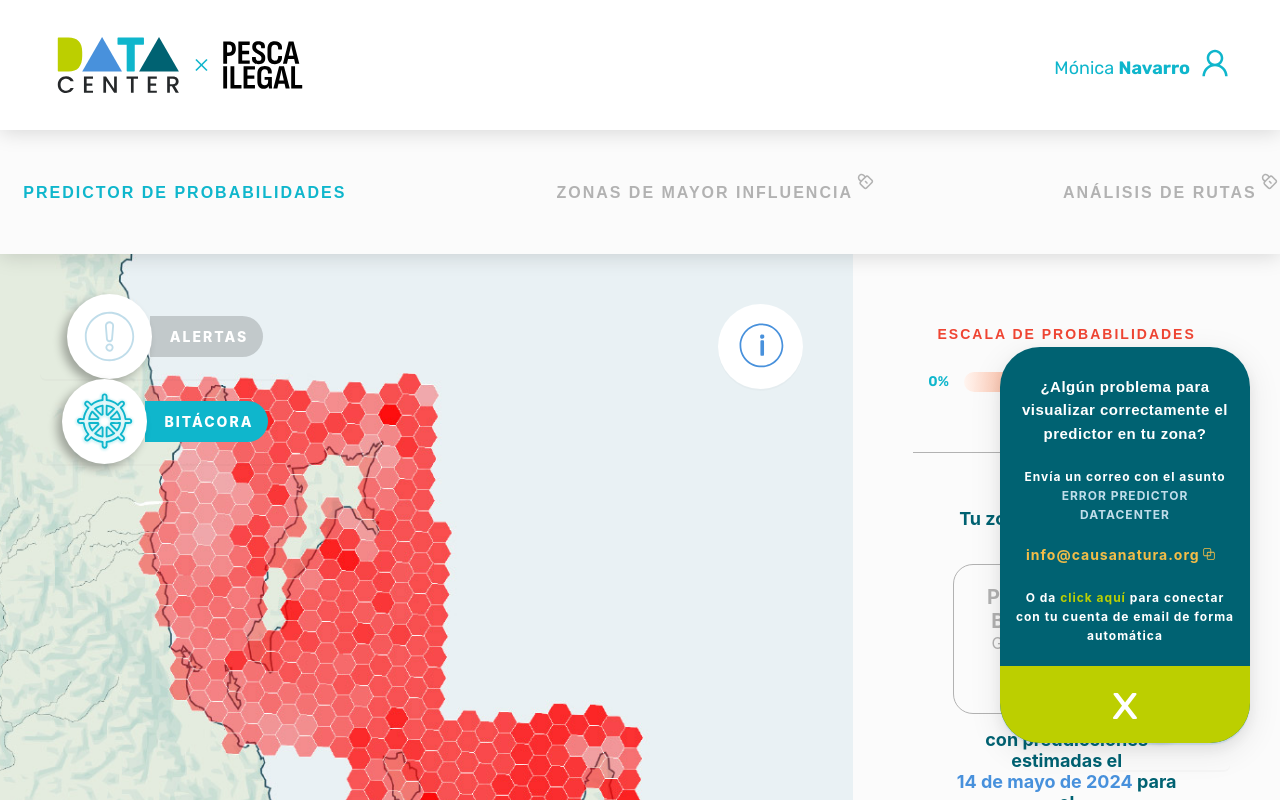
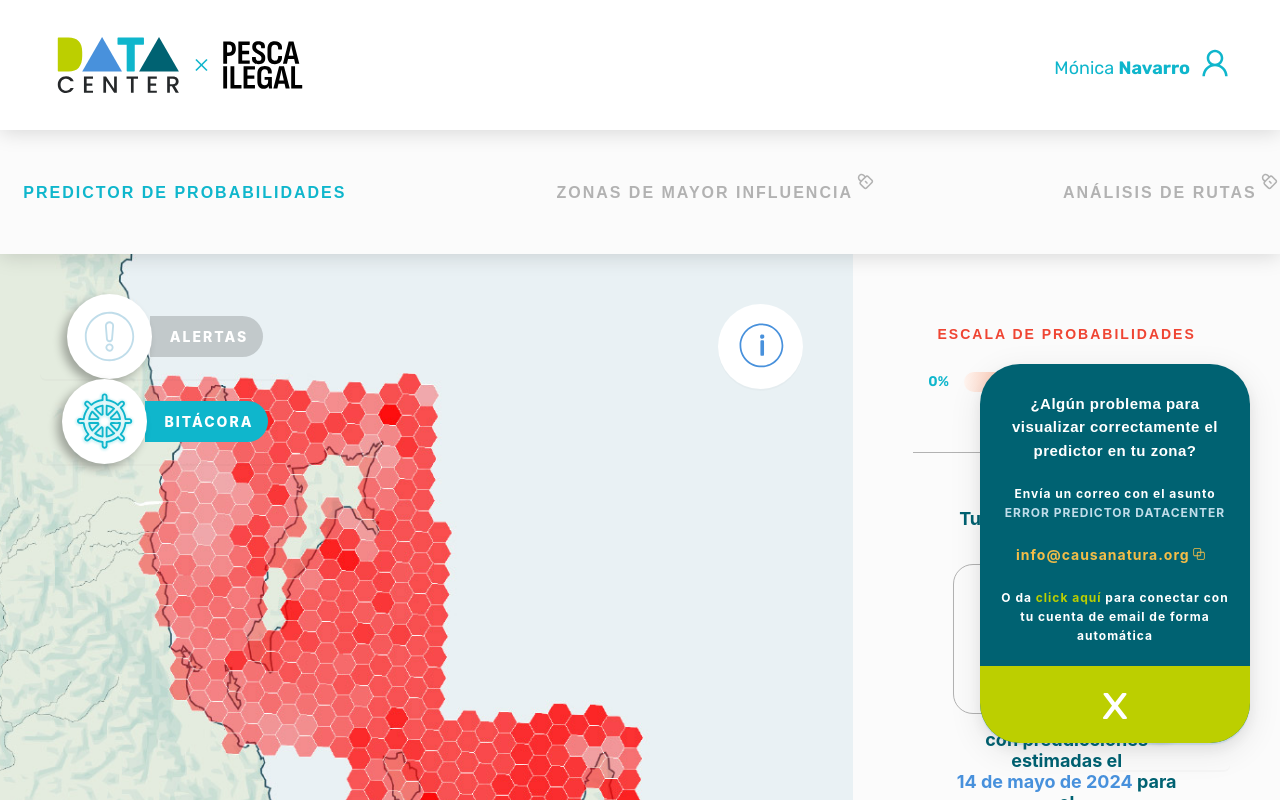
Before and after one commit to CausaNatura/IUU-detection, a React (Vite) app in the folder ui/: page / in a window 1280 px wide. Both pictures are taken after a click on the link 1167 px from the left and 707 px from the top of the page. Shown: the top 800 px of the page. Built offline with nearby package versions, Linux system fonts and the light colour scheme; a web font is replaced by a local one.

Commit message:
feat: CN-188 copy to clipboard

```diff
--- a/ui/src/components/common/MessageProblem.tsx
+++ b/ui/src/components/common/MessageProblem.tsx
@@ -3,8 +3,19 @@ import '../../styles/messages.scss';
 import MessageReport from '/assets/icon/icon-message-report.svg';
 import Copy from '/assets/icon/icon-copy.svg';
 import Link from 'antd/es/typography/Link';
+import { CopyToClipboard } from 'react-copy-to-clipboard';
+import { useState } from 'react';
 
 const MessageProblem = () => {
+  const [copyStatus, setCopyStatus] = useState(false);
+
+  const onCopyText = () => {
+
+    setCopyStatus(true);
+
+    setTimeout(() => setCopyStatus(false), 3000);
+  };
+
   return (
     <div className="message-problem-container">
       <Popconfirm
@@ -15,16 +26,23 @@ const MessageProblem = () => {
           </h2>
         }
         description={
+          <>
             <p>
               Envía un correo con el asunto
-            <span className="subject"> Error predictor datacenter</span>
-            <Link href="" className="mail">
-              {' '}
+              <span className="subject"> Error predictor datacenter</span></p>
+              <p>
+                <CopyToClipboard text='info@causanatura.org' onCopy={onCopyText}>
+                  <div className="mail">
                       info@causanatura.org <Image src={Copy} preview={false} />
-            </Link>{' '}
+                  </div>
+                </CopyToClipboard>
+                {copyStatus && <div className='copied'>Se ha copiado el email en el portapapeles</div>}
+              </p>
+            <p>
                 O da <Link className="link">click aquí</Link> para conectar con tu
               cuenta de email de forma automática
             </p>
+          </>
         }
         showCancel={false}
         okText="x"
--- a/ui/src/styles/messages.scss
+++ b/ui/src/styles/messages.scss
@@ -48,7 +48,7 @@
   }
   .ant-popover-inner {
     background: $primary2;
-    width: 250px;
+    width: 270px;
     border-radius: 40px;
     color: white;
     text-align: center;
@@ -58,14 +58,17 @@
       color: white;
       font-family: 'Sofia Sans', sans-serif;
       letter-spacing: 0.5px;
-      padding: 15px 15px 10px 15px;
+      padding: 15px 25px 10px 25px;
     }
     p {
       font-size: 12px;
       color: white;
       letter-spacing: 1px;
       font-weight: bold;
-      padding: 0px 15px;
+      padding: 0px 20px;
+      &:last-child {
+        margin-top: 20px;
+      }
       .subject {
         color: $secondary2;
         text-transform: uppercase;
@@ -74,14 +77,23 @@
       .mail {
         color: $secondary3;
         display: block;
-        margin: 10px 0;
-        padding: 10px 0;
+        margin: 10px 0 0 0;
+        padding: 10px 0 0 0;
+        line-height: 100%;
         font-size: 14px;
+        cursor: pointer;
         img {
           width: 30px;
           margin-top: -5px;
           margin-left: -10px;
         }
+      }
+      .copied {
+        border: 1px solid $primary1;
+        color: $primary1;
+        line-height: 100%;
+        padding: 5px;
+        border-radius: 10px;
       }
       .link {
         color: $primary4;
```
Lines whose indentation alone changed are shown as unchanged.
